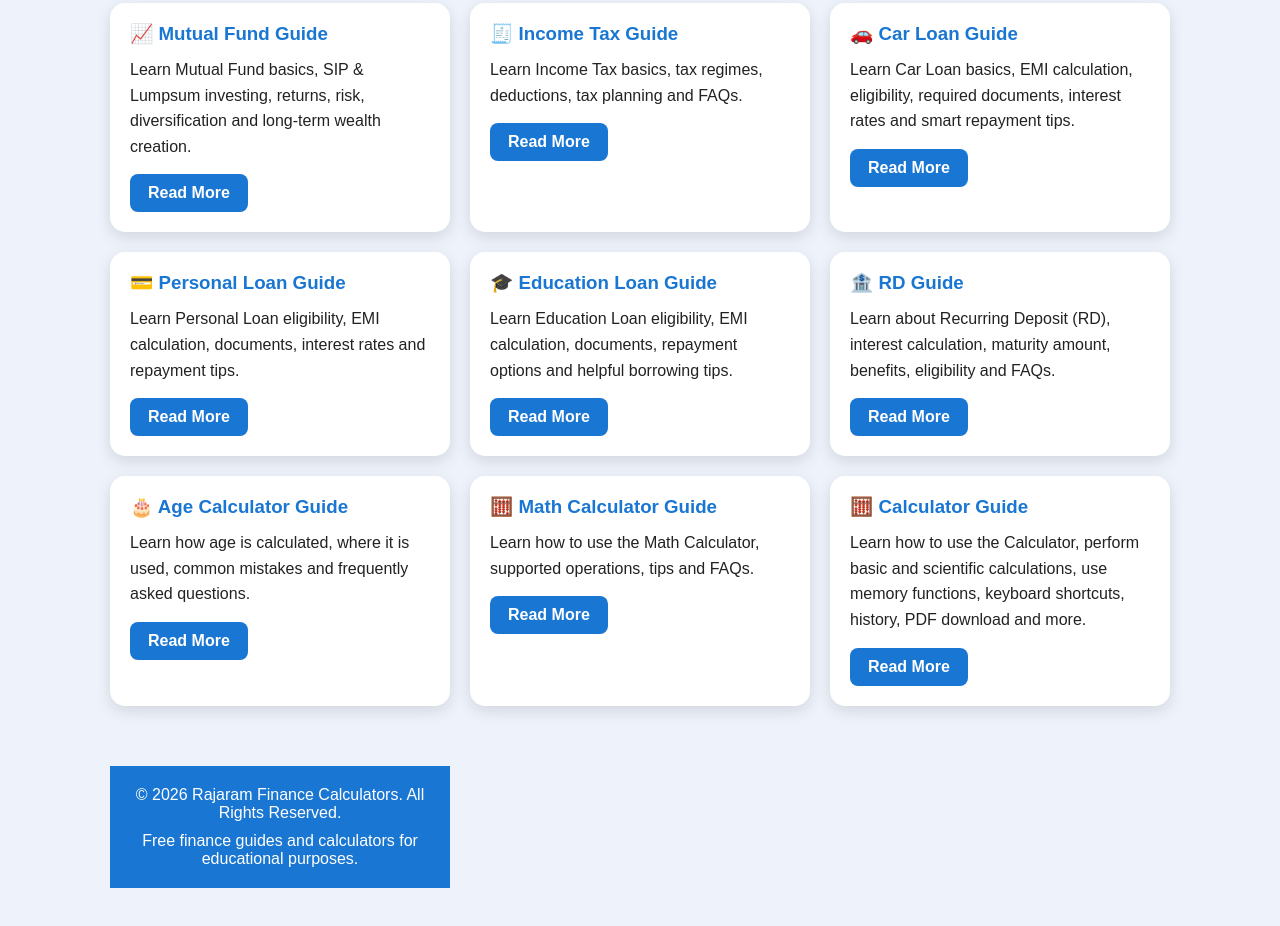
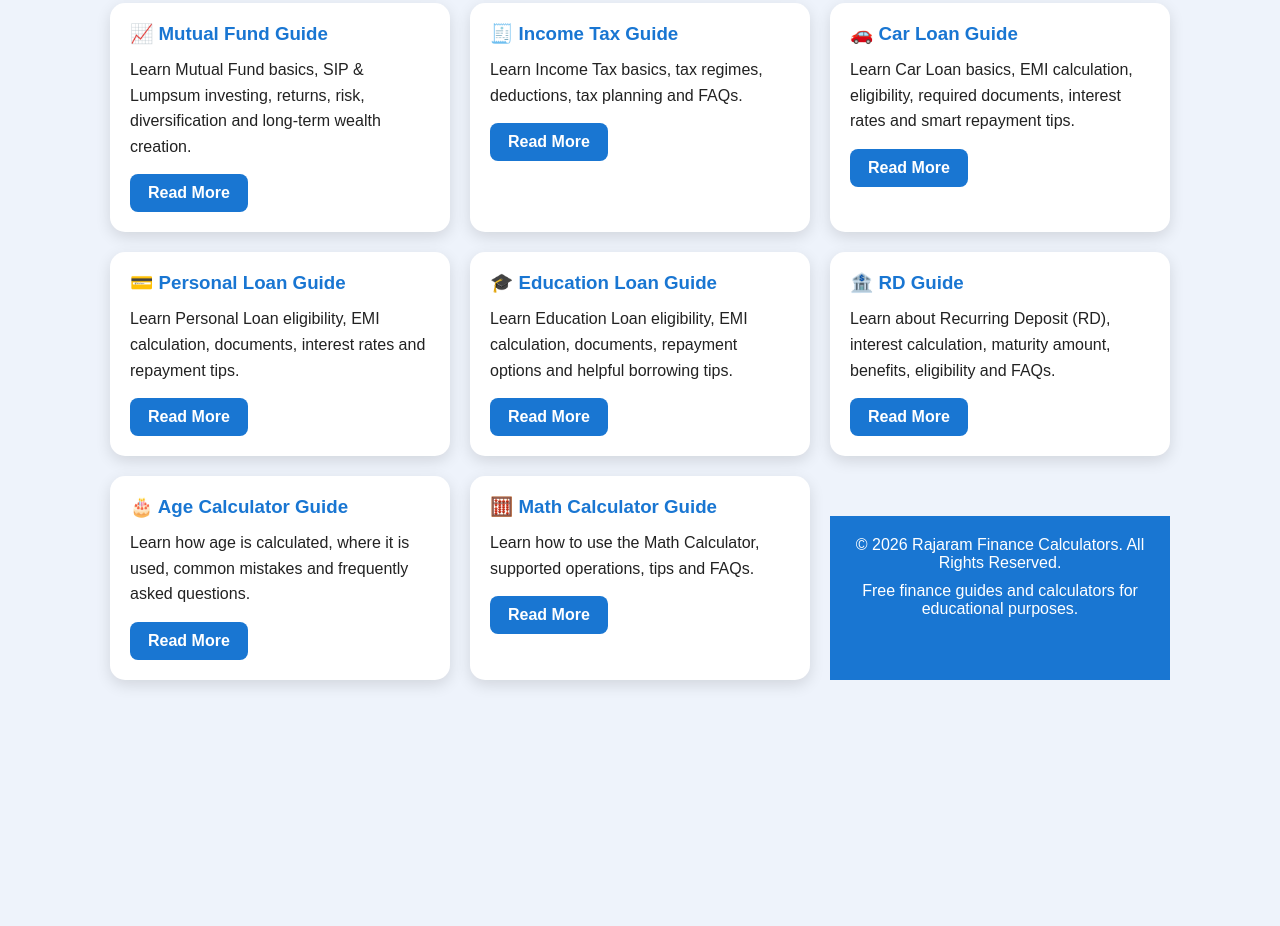
Before and after one commit to rajaram9036/rajaram-finance-calculators, a plain HTML site: page articles.html in a window 1280 px wide. Shown: the part 671-1597 px from the top of the page. After the commit the page ends 1401 px from the top, so only its background shows below. Drawn offline with Linux system fonts and the light colour scheme.

Commit message:
Update articles.html

```diff
--- a/articles.html
+++ b/articles.html
@@ -238,16 +238,6 @@ Learn how to use the Math Calculator, supported operations, tips and FAQs.
 
 </div>
 
-<div class="card">
-<h3>🧮 Calculator Guide</h3>
-<p>
-Learn how to use the Calculator, perform basic and scientific calculations, use memory functions, keyboard shortcuts, history, PDF download and more.
-</p>
-
-<a href="calculator-guide.html"class="read-btn">Read More</a>
-
-
-</div>
 
 <footer style="background:#1976D2;color:#fff;text-align:center;padding:20px;margin-top:40px;">
 
```
